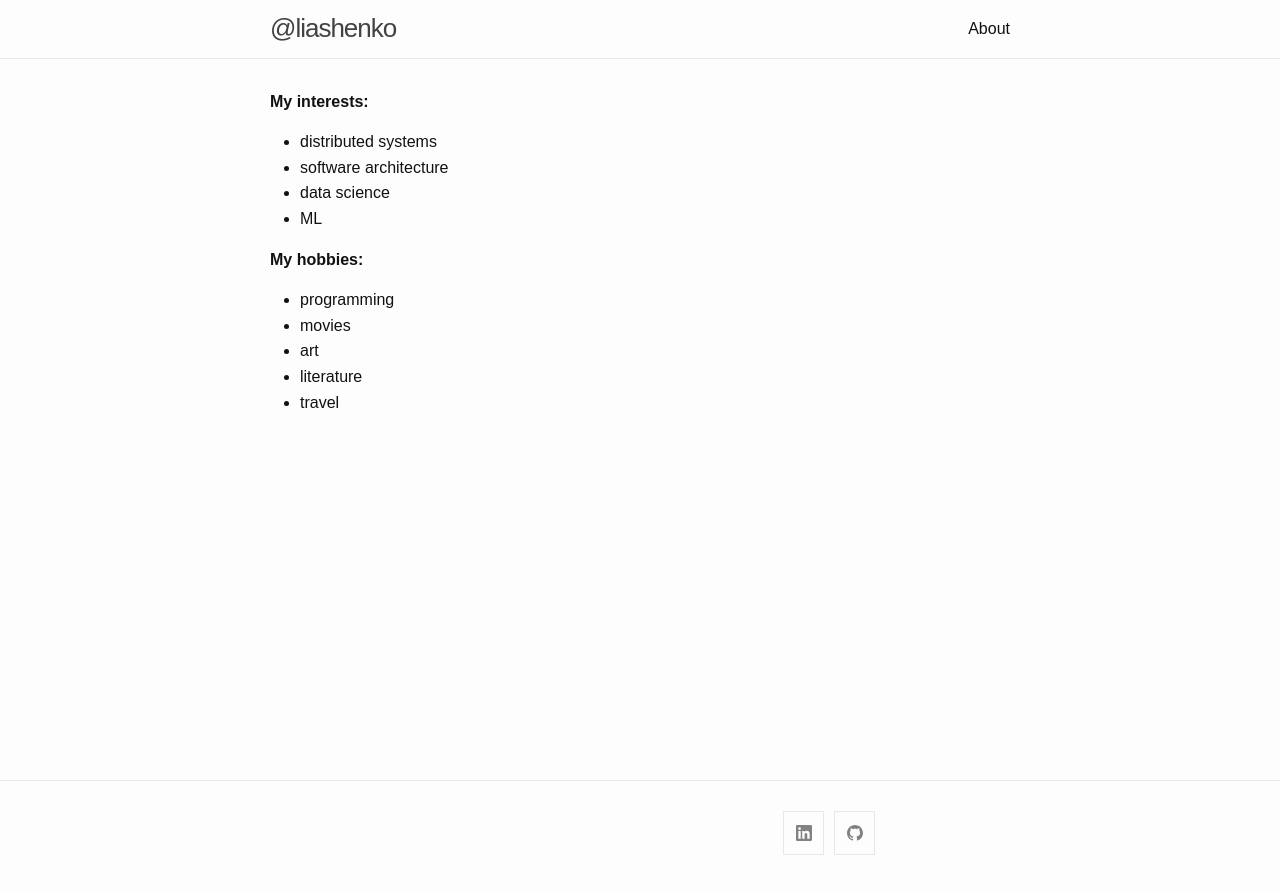
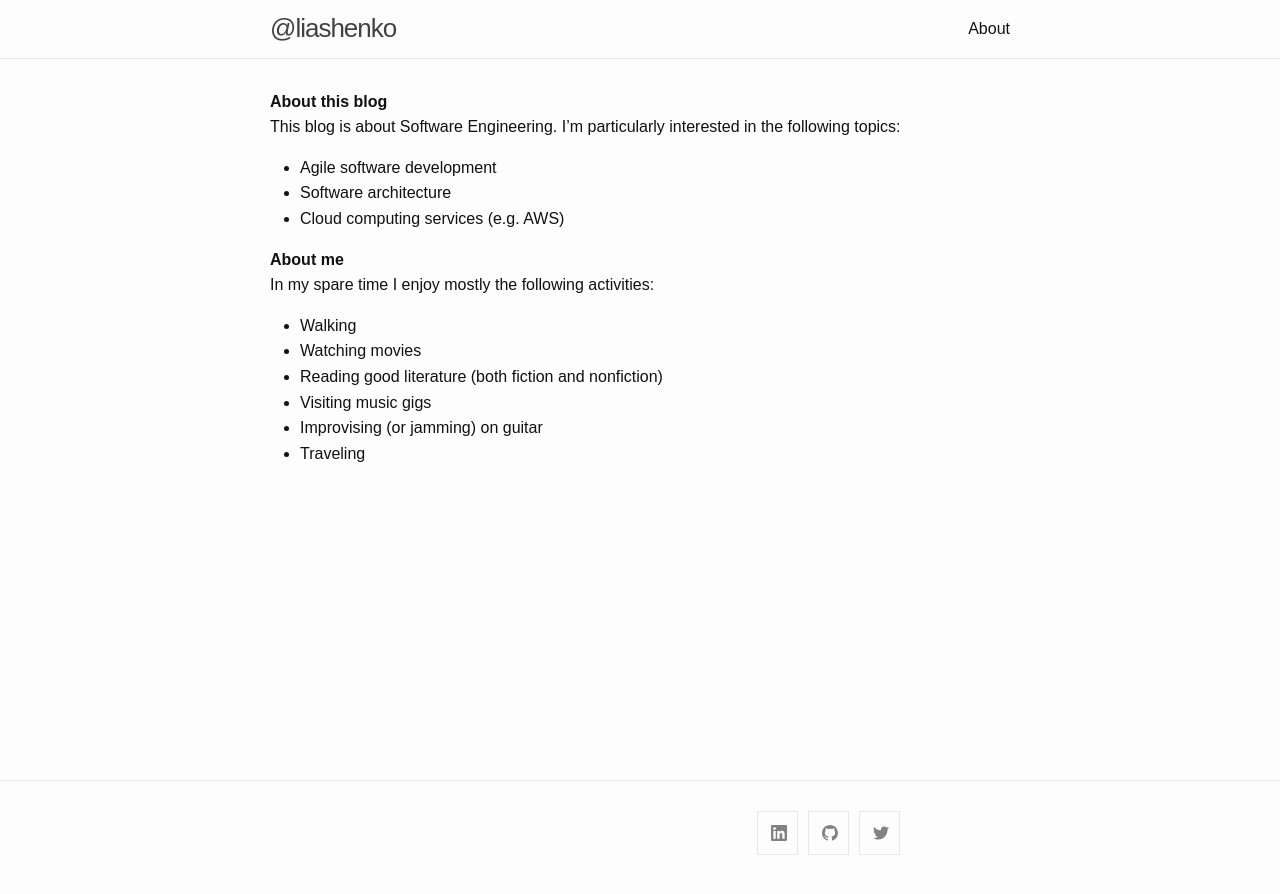
Before and after one commit to liashenko/liashenko.github.io, a Jekyll site: the page built from about.md, in a window 1280 px wide. Shown: the top 894 px of the page. Built offline with Jekyll 4.4.1, drawn with Linux system fonts in a browser that asks for light colours.

Commit message:
Update about

```diff
--- a/_config.yml
+++ b/_config.yml
@@ -28,6 +28,7 @@ minima:
   social_links:
     linkedin: andriiliashenko
     github:  liashenko
+    twitter: ndrlyashenko
 
 # Exclude from processing.
 # The following items will not be processed, by default. Create a custom list
--- a/about.md
+++ b/about.md
@@ -4,15 +4,17 @@ title: About
 permalink: /about/
 ---
 
-**My interests:**
-* distributed systems
-* software architecture
-* data science
-* ML
+**About this blog**
+This blog is about Software Engineering. I'm particularly interested in the following topics:
+* Agile software development
+* Software architecture
+* Cloud computing services (e.g. AWS)
 
-**My hobbies:**
-* programming
-* movies
-* art
-* literature
-* travel
+**About me**
+In my spare time I enjoy mostly the following activities:
+* Walking
+* Watching movies
+* Reading good literature (both fiction and nonfiction)
+* Visiting music gigs
+* Improvising (or jamming) on guitar
+* Traveling
```
